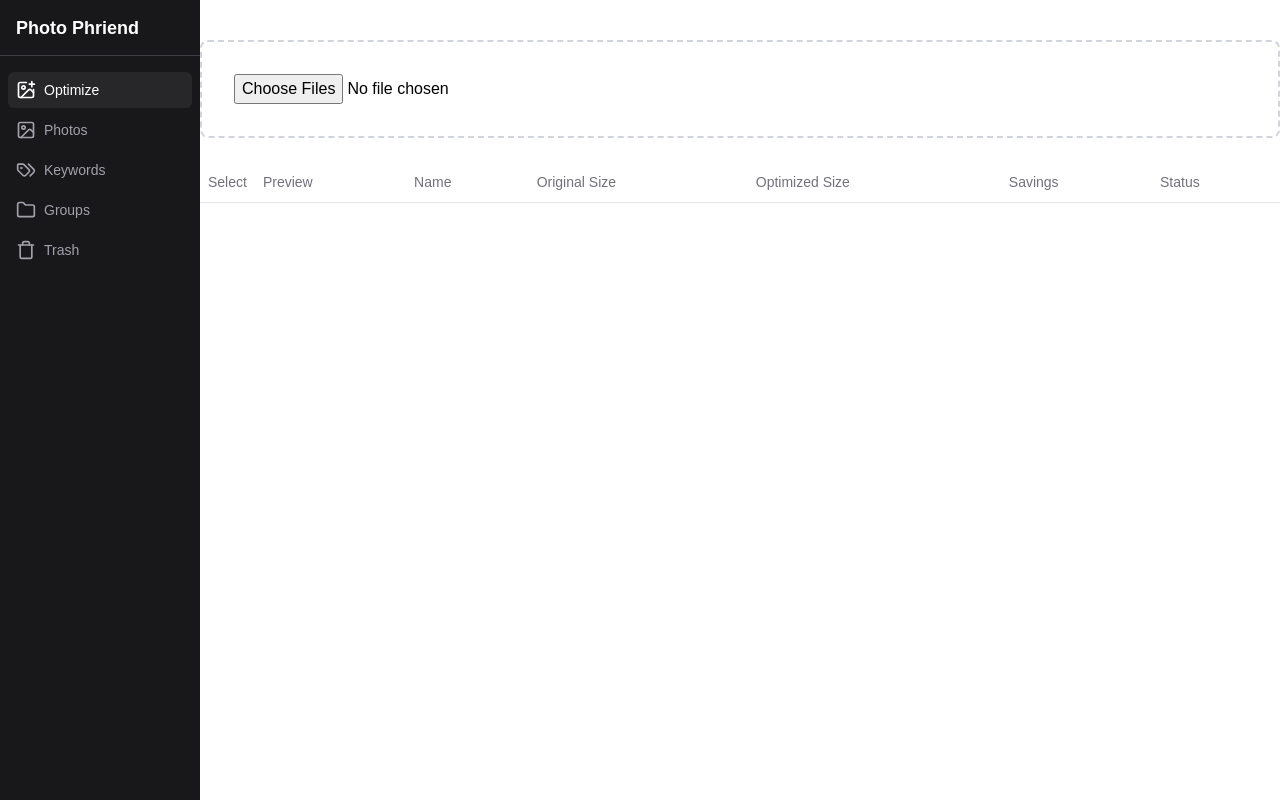
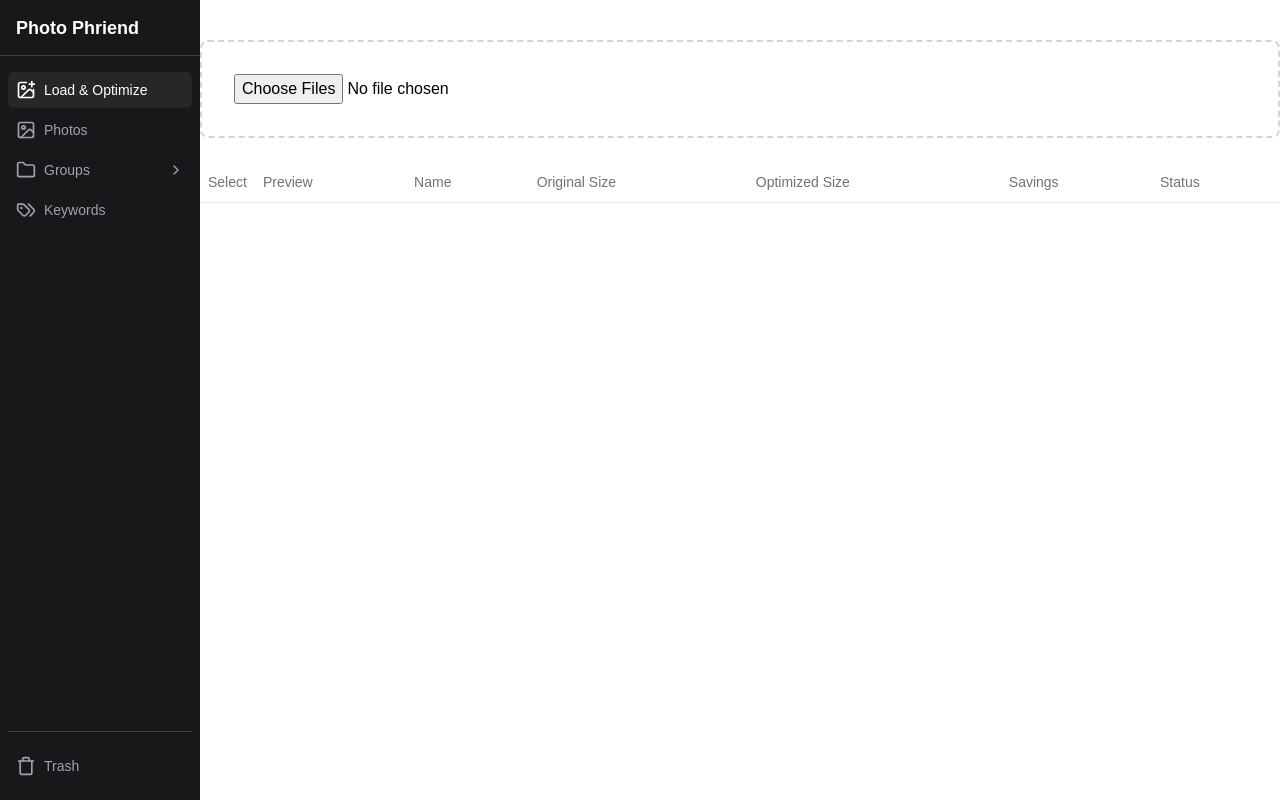
Before and after one commit to mattrichmo/photo-phriend, a Next.js app: page / in a window 1280 px wide. Built offline with nearby package versions, Linux system fonts and the light colour scheme.

Commit message:
added groups list in sidebar

```diff
--- a/src/components/Sidebar.tsx
+++ b/src/components/Sidebar.tsx
@@ -1,13 +1,20 @@
 'use client'
 
+import { useState, useEffect } from 'react'
 import Link from 'next/link'
 import { usePathname } from 'next/navigation'
 import { cn } from '@/lib/utils'
-import { ImageIcon, ImagePlusIcon, TagsIcon, TrashIcon, FolderIcon } from 'lucide-react'
+import { ImageIcon, ImagePlusIcon, TagsIcon, TrashIcon, FolderIcon, ChevronRightIcon } from 'lucide-react'
+
+interface Group {
+  id: string
+  title: string
+  description: string | null
+}
 
 const navigation = [
   {
-    name: 'Optimize',
+    name: 'Load & Optimize',
     href: '/',
     icon: ImagePlusIcon,
   },
@@ -16,33 +23,30 @@
     href: '/gallery',
     icon: ImageIcon,
   },
-  {
-    name: 'Keywords',
-    href: '/keywords',
-    icon: TagsIcon,
-  },
-  {
-    name: 'Groups',
-    href: '/groups',
-    icon: FolderIcon,
-  },
-  {
-    name: 'Trash',
-    href: '/trash',
-    icon: TrashIcon,
-  },
-
 ]
 
 export function Sidebar() {
   const pathname = usePathname()
+  const [isGroupsExpanded, setIsGroupsExpanded] = useState(false)
+  const [groups, setGroups] = useState<Group[]>([])
+
+  useEffect(() => {
+    if (isGroupsExpanded) {
+      fetch('/api/groups/get-groups')
+        .then(res => res.json())
+        .then(data => setGroups(data.groups))
+        .catch(error => console.error('Error fetching groups:', error))
+    }
+  }, [isGroupsExpanded])
 
   return (
     <div className="flex h-full w-[200px] flex-col bg-zinc-900">
       <div className="flex h-14 items-center border-b border-zinc-700 px-4">
         <span className="text-lg font-bold text-white">Photo Phriend</span>
       </div>
-      <nav className="flex-1 space-y-1 px-2 py-4">
+      <nav className="flex flex-col flex-1 px-2 py-4">
+        <div className="flex-1 space-y-1">
+          {/* Main Navigation */}
           {navigation.map((item) => {
             const isActive = pathname === item.href
 
@@ -62,6 +66,90 @@
               </Link>
             )
           })}
+
+          {/* Groups Section */}
+          <div>
+            <button
+              onClick={() => setIsGroupsExpanded(!isGroupsExpanded)}
+              className={cn(
+                'group flex w-full items-center gap-2 rounded-md px-2 py-2 text-sm font-medium',
+                pathname.startsWith('/groups')
+                  ? 'bg-zinc-800 text-white'
+                  : 'text-zinc-400 hover:bg-zinc-800 hover:text-white'
+              )}
+            >
+              <FolderIcon className="h-5 w-5 shrink-0" />
+              <span className="flex-1 text-left">Groups</span>
+              <ChevronRightIcon
+                className={cn(
+                  "h-4 w-4 shrink-0 transition-transform",
+                  isGroupsExpanded && "rotate-90"
+                )}
+              />
+            </button>
+
+            {/* Groups List */}
+            {isGroupsExpanded && (
+              <div className="space-y-1 mt-1 max-h-[400px] overflow-y-auto scrollbar-thin scrollbar-thumb-zinc-700 scrollbar-track-zinc-800">
+                <Link
+                  href="/groups"
+                  className={cn(
+                    'group flex items-center gap-2 rounded-md px-2 py-2 text-sm font-medium sticky top-0 bg-zinc-900 z-10',
+                    pathname === '/groups'
+                      ? 'bg-zinc-800 text-white'
+                      : 'text-zinc-400 hover:bg-zinc-800 hover:text-white'
+                  )}
+                >
+                  All Groups
+                </Link>
+                {groups.slice(0, 10).map((group) => (
+                  <Link
+                    key={group.id}
+                    href={`/groups/${group.id}`}
+                    className={cn(
+                      'group flex items-center gap-2 rounded-md px-2 py-2 text-sm font-medium',
+                      pathname === `/groups/${group.id}`
+                        ? 'bg-zinc-800 text-white'
+                        : 'text-zinc-400 hover:bg-zinc-800 hover:text-white'
+                    )}
+                  >
+                    {group.title}
+                  </Link>
+                ))}
+              </div>
+            )}
+          </div>
+
+          {/* Keywords Section */}
+          <Link
+            href="/keywords"
+            className={cn(
+              'group flex items-center gap-2 rounded-md px-2 py-2 text-sm font-medium',
+              pathname === '/keywords'
+                ? 'bg-zinc-800 text-white'
+                : 'text-zinc-400 hover:bg-zinc-800 hover:text-white'
+            )}
+          >
+            <TagsIcon className="h-5 w-5 shrink-0" />
+            Keywords
+          </Link>
+        </div>
+
+        {/* Trash at bottom */}
+        <div className="pt-4 border-t border-zinc-700">
+          <Link
+            href="/trash"
+            className={cn(
+              'group flex items-center gap-2 rounded-md px-2 py-2 text-sm font-medium',
+              pathname === '/trash'
+                ? 'bg-zinc-800 text-white'
+                : 'text-zinc-400 hover:bg-zinc-800 hover:text-white'
+            )}
+          >
+            <TrashIcon className="h-5 w-5 shrink-0" />
+            Trash
+          </Link>
+        </div>
       </nav>
     </div>
   )
```
Lines whose indentation alone changed are shown as unchanged.
